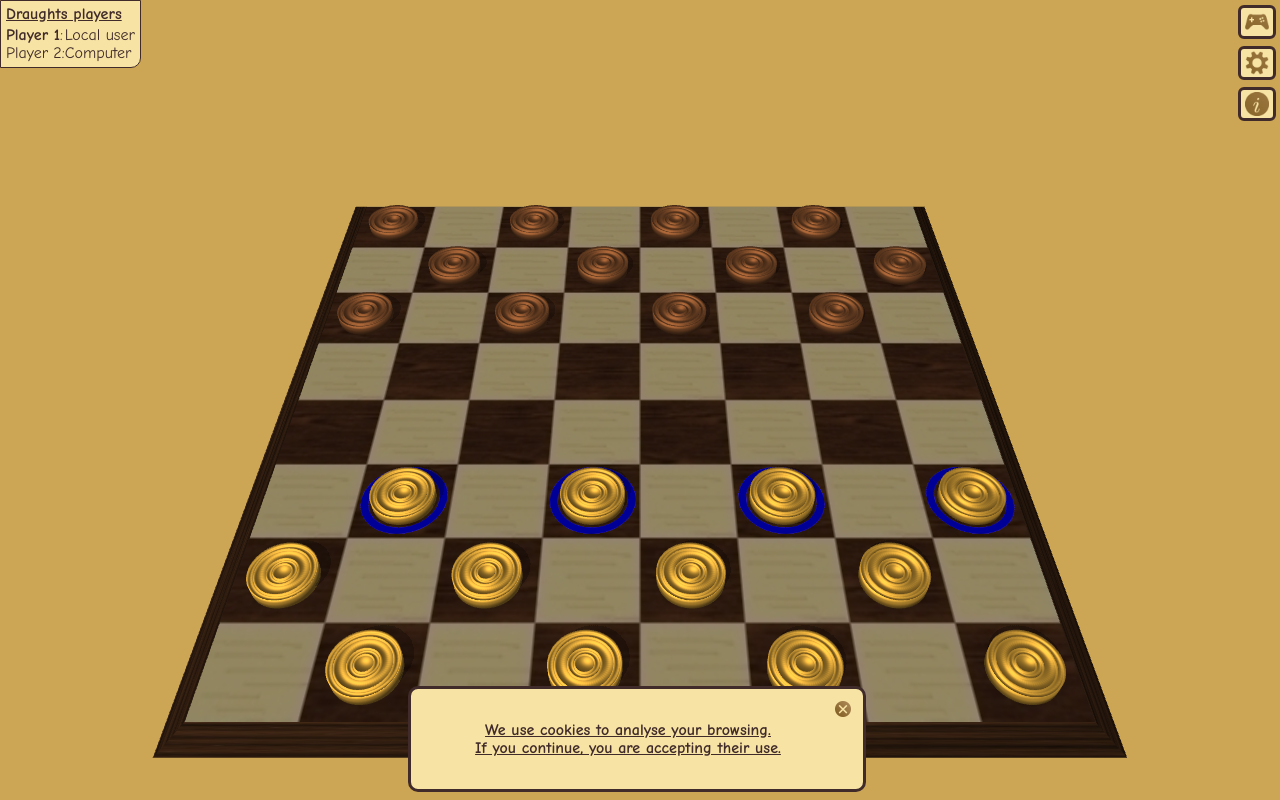
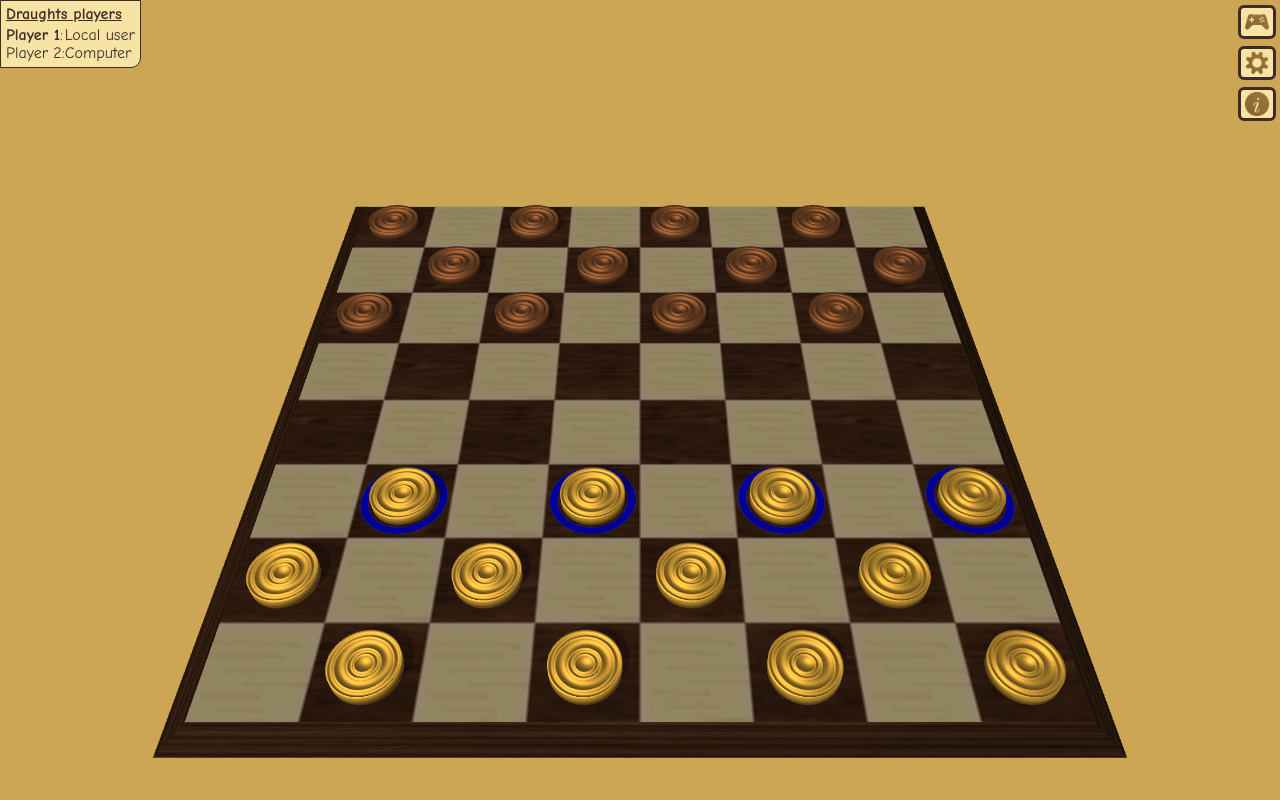
Before and after one commit to jmarine/jmarine.github.io, a plain HTML site: page webgl8x8boardgames/app.html in a window 1280 px wide. Drawn offline with Linux system fonts and the light colour scheme.

Commit message:
Remove Google Analytics message

```diff
--- a/webgl8x8boardgames/app.html
+++ b/webgl8x8boardgames/app.html
@@ -1002,12 +1002,14 @@ The <a href="https://github.com/jmarine/webgl8x8boardgames" target="_blank">sour
 
 </FORM>
 
-  <DIV id="messageBox">
+  <DIV id="messageBox" style="display: none">
     <table border="0" width="100%" height="100%">
     <tr>
     <td valign="middle" align="center">
     <div id="message">
+    <!--
 	<a href="https://developers.google.com/analytics/devguides/collection/analyticsjs/cookie-usage" target="_blank" data-l10n-id="app.messages.cookies"></a>
+    -->
     </div>
     </td>
     <td valign="top" align="right" width="16">
```
